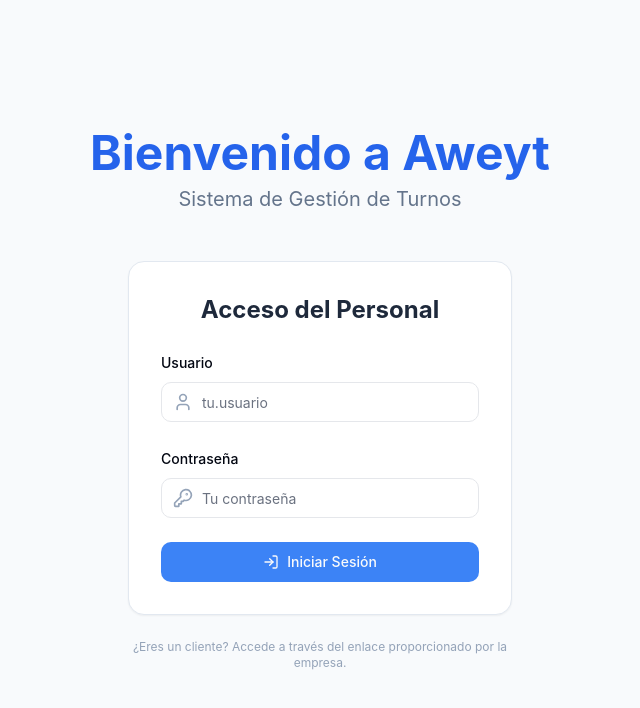
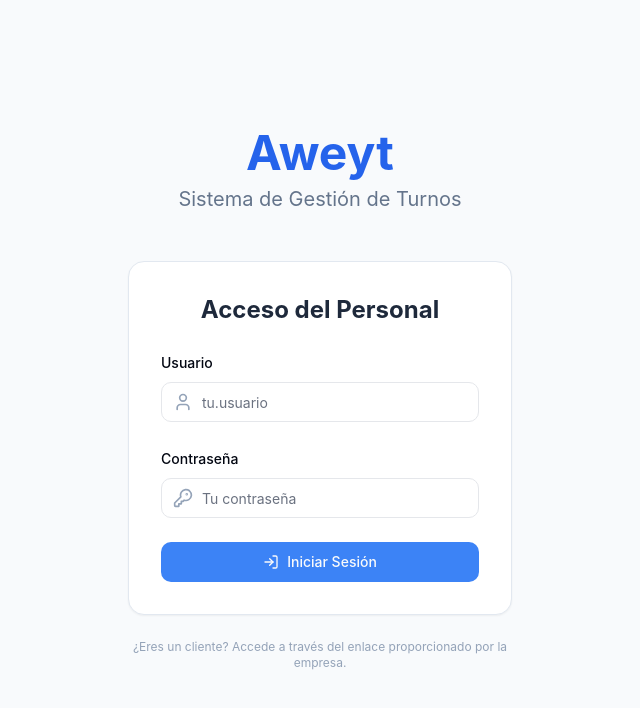
Before and after one commit to BIecoSRL/aweyt, a React (Vite) app: page /login in a window 1280 px wide. Shown: the top 708 px of the page, without its empty margins (320-960 px from the left). Built offline with nearby package versions, Linux system fonts and the light colour scheme.

Commit message:
Update LoginView.jsx

```diff
--- a/src/components/views/LoginView.jsx
+++ b/src/components/views/LoginView.jsx
@@ -24,7 +24,7 @@
     >
       <div className="text-center mb-12">
         <h1 className="text-5xl font-bold text-blue-600 mb-2">
-          Bienvenido a Aweyt
+          Aweyt
         </h1>
         <p className="text-xl text-slate-500">Sistema de Gestión de Turnos</p>
       </div>
```
